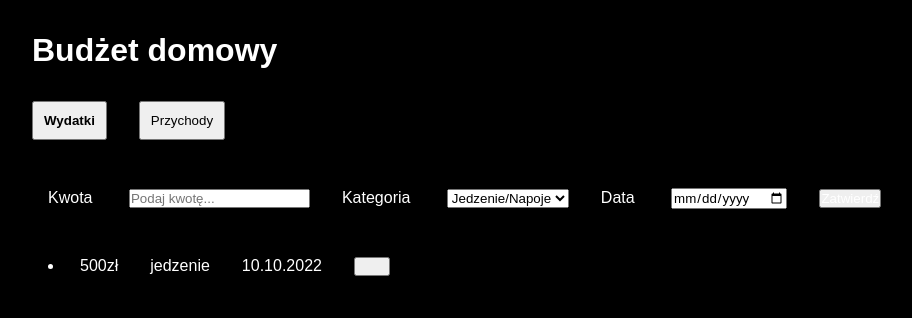
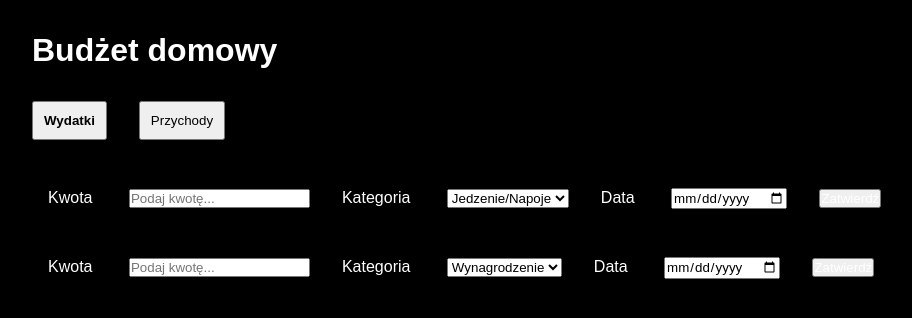
Before and after one commit to infoshareacademy/jfdzr5-pierwsza-linia-frontu, a React (Create React App) app: page / in a window 1280 px wide. Shown: the top 318 px of the page, without its empty margins (16-928 px from the left). Built offline with nearby package versions, Linux system fonts and the light colour scheme; the HTML template or start-up script is replaced by a standard one.

Commit message:
added Incomesform & incomes list

```diff
--- a/src/App.js
+++ b/src/App.js
@@ -6,23 +6,31 @@ import { MyButton } from './components/Budget/BudgetHeader';
 import ExpensesList from './components/Budget/ExpensesList';
 import IncomeList from './components/Budget/IncomeList';
 import { useState } from 'react';
+import BudgetFormIncomes from './components/Budget/BudgetFormIncomes';
 
 
 function App() {
   const [expenses, setExpenses] = useState([
 
   ]);
-  const handleSubmit = (expense) => {
-    console.log(expense)
+  const handleExpenseSubmit = (expense) => {
     setExpenses([...expenses, expense])
+  }
+
+  const [incomes, setIncomes] = useState([
+
+  ]);
+  const handleIncomesSubmit = (income) => {
+    setIncomes([...incomes, income])
   }
   return (
     <>
       {/* <MainPage /> */}
       <MyButton />
-      <BudgetFormExpenses onSubmit={handleSubmit} />
+      <BudgetFormExpenses onSubmit={handleExpenseSubmit} />
+      <BudgetFormIncomes onSubmit={handleIncomesSubmit} />
       <ExpensesList expenses={expenses} />
-      <IncomeList />
+      <IncomeList incomes={incomes} />
 
     </>
   );
--- /dev/null
+++ b/src/components/Budget/BudgetFormIncomes.js
@@ -0,0 +1,56 @@
+import React, { useState } from 'react';
+
+
+
+function BudgetFormIncomes(props) {
+    const [amountInput, setAmountInput] = useState('');
+    const [categoryInput, setCategoryInput] = useState('Wynagrodzenie');
+    const [dateInput, setDateInput] = useState('');
+    const handleAmountChange = (event) => setAmountInput(event.target.value);
+    const handleCategoryChange = (event) => setCategoryInput(event.target.value);
+    const handleDateChange = (event) => setDateInput(event.target.value);
+
+    const handleSubmit = (event) => {
+        event.preventDefault();
+
+        props.onSubmit({
+            id: Math.floor(Math.random() * 10000),
+            amount: parseInt(amountInput),
+            category: categoryInput,
+            date: dateInput,
+        })
+
+    }
+    return <form className='budget-form' onSubmit={handleSubmit}>
+        <label>Kwota </label>
+        <input
+            type="number"
+            placeholder='Podaj kwotę...'
+            value={amountInput}
+            onChange={handleAmountChange}
+        />
+
+
+        <label>Kategoria </label>
+        <select id="Category" value={categoryInput} onChange={handleCategoryChange}
+        >
+
+            <option>Wynagrodzenie</option>
+            <option>Inne</option>
+
+        </select>
+
+        <label htmlFor='Date'>Data </label>
+        <input type='date'
+            value={dateInput}
+            onChange={handleDateChange}
+        />
+
+        <button>Zatwierdź</button>
+
+
+
+    </form>
+}
+
+export default BudgetFormIncomes;
--- a/src/components/Budget/IncomeList.js
+++ b/src/components/Budget/IncomeList.js
@@ -1,20 +1,27 @@
-import React, { useState } from "react";
+import React from "react";
 
-function IncomeList() {
+function IncomesList(props) {
     return (
         <div className="income-container">
             <ul className="income-list">
-                <li className="incomes">
-                    <span className="income-amount">500zł</span>
-                    <span className="income-category">jedzenie</span>
-                    <span className="income-date">10.10.2022</span>
-                    <button className="delete-btn">
-                        <i className="fas fa-trash"></i>
-                    </button>
-                </li>
+                {
+                    props.incomes.map((income) => {
+                        return (
+                            <li className="incomes" key={income.id}>
+                                <span className="income-amount">{income.amount}</span>
+                                <span className="income-category">{income.category}</span>
+                                <span className="income-date">{income.date}</span>
+                                <button className="delete-btn">
+                                    <i className="fas fa-trash"></i>
+                                </button>
+                            </li>
+                        )
+                    })
+                }
+
             </ul>
         </div>
     )
 }
 
-export default IncomeList;
+export default IncomesList;
```
Also changed, not shown: src/components/Budget/ExpensesList.js (+1 -18 lines), src/components/Budget/TransactionState.js (deleted, +0 -10 lines), src/components/Budget/GlobalContext.js (deleted).
